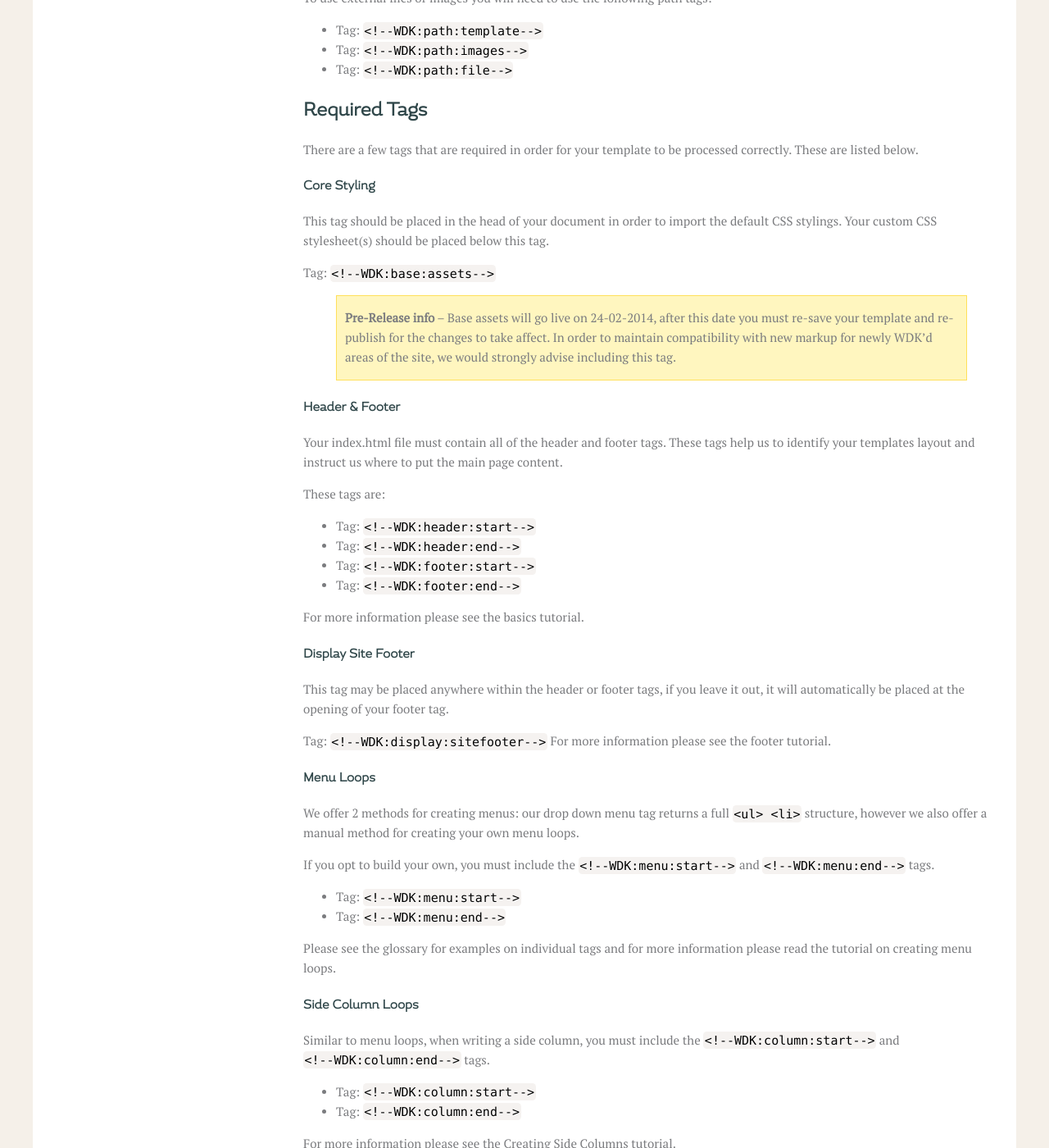
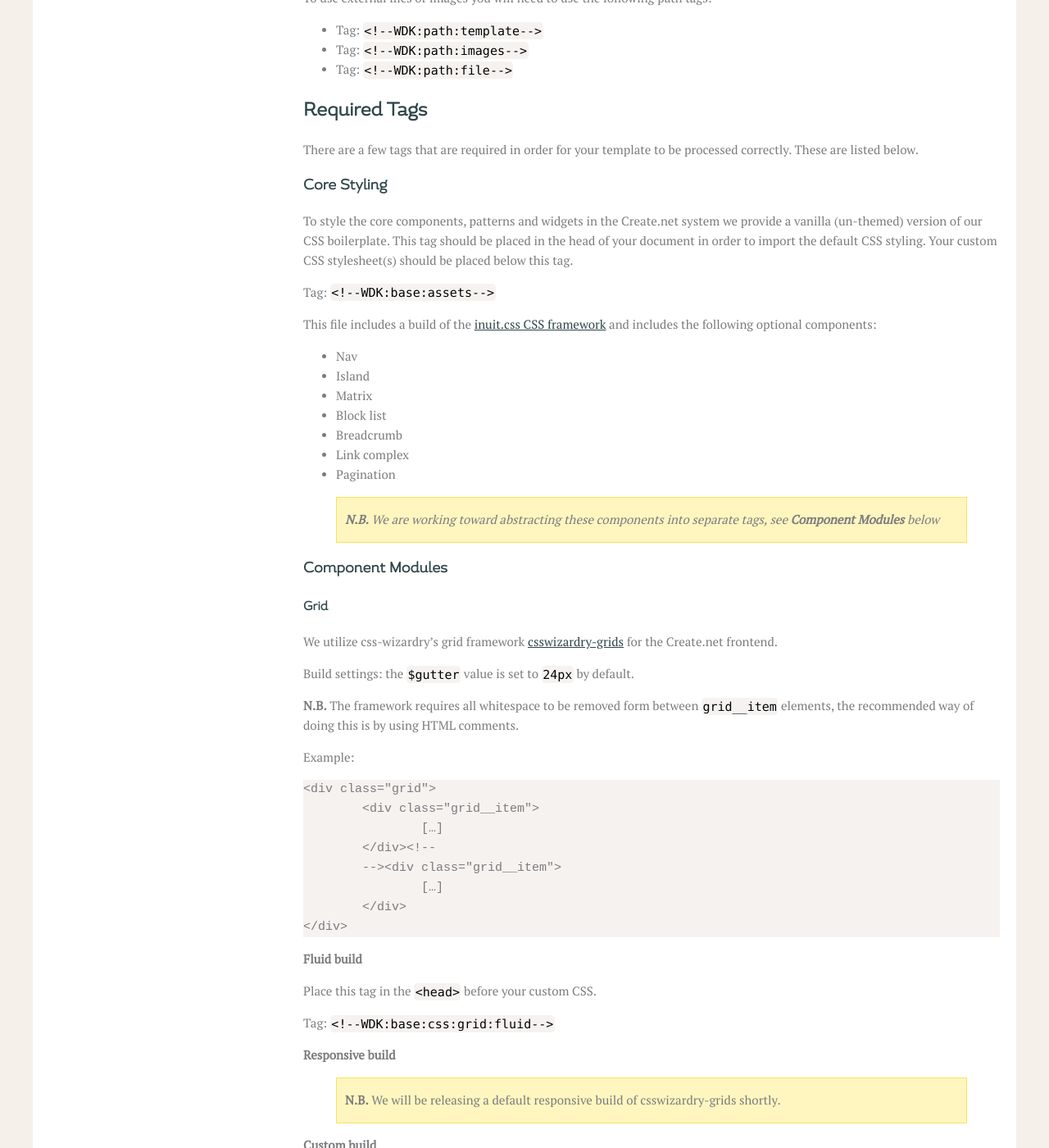
Before and after one commit to createdotnet/wdk, a Jekyll site: the page built from _tutorials/requirements-restrictions.md, in a window 1280 px wide and 1400 px high, scrolled down 781 px. Shown: the whole window at 82% size. Built offline with Jekyll 4.4.1, drawn with Linux system fonts in a browser that asks for light colours; some of the changed text lies outside the part shown.

Commit message:
Document grids.

````diff
--- a/_tutorials/requirements-restrictions.md
+++ b/_tutorials/requirements-restrictions.md
@@ -41,15 +41,62 @@ There are a few tags that are required in order for your template to be processe
 These are listed below.
 
 
-#### Core Styling
-This tag should be placed in the head of your document in order to import the default CSS stylings. Your custom CSS stylesheet(s) should be placed below this tag.
+### Core Styling
+
+To style the core components, patterns and widgets in the Create.net system we provide a vanilla (un-themed) version of our CSS boilerplate. This tag should be placed in the head of your document in order to import the default CSS styling. Your custom CSS stylesheet(s) should be placed below this tag.
 
 Tag: `<!--WDK:base:assets-->`
 
-> **Pre-Release info** – Base assets will go live on 24-02-2014, after this date you must re-save your template and re-publish for the changes to take affect. In order to maintain compatibility with new markup for newly WDK’d areas of the site, we would strongly advise including this tag.
+This file includes a build of the [inuit.css CSS framework](https://github.com/csswizardry/inuit.css/) and includes the following optional components:
 
+* Nav
+* Island
+* Matrix
+* Block list
+* Breadcrumb
+* Link complex
+* Pagination
 
-#### Header & Footer
+> *__N.B.__ We are working toward abstracting these components into separate tags, see __Component Modules__ below*
+
+### Component Modules
+
+#### Grid
+
+We utilize css-wizardry’s grid framework [csswizardry-grids](https://github.com/csswizardry/csswizardry-grids) for the Create.net frontend.
+
+Build settings: the `$gutter` value is set to `24px` by default.
+
+**N.B.** The framework requires all whitespace to be removed form between `grid__item` elements, the recommended way of doing this is by using HTML comments.
+
+Example:
+
+```
+<div class="grid">
+	<div class="grid__item">
+		[…]
+	</div><!--
+	--><div class="grid__item">
+		[…]
+	</div>
+</div>
+```
+
+**Fluid build**
+
+Place this tag in the `<head>` before your custom CSS.
+
+Tag: `<!--WDK:base:css:grid:fluid-->`
+
+**Responsive build**
+
+> **N.B.** We will be releasing a default responsive build of csswizardry-grids shortly.
+
+**Custom build**
+
+Alternatively you can upload your own version of [csswizardry-grids](https://github.com/csswizardry/csswizardry-grids) that will utilize the responsive classes across the system.
+
+### Header & Footer
 Your index.html file must contain all of the header and footer tags. These tags help us to identify your templates layout and instruct us where to put the main page content.
 
 These tags are:
@@ -62,7 +109,7 @@ These tags are:
 For more information please see the basics tutorial.
 
 
-#### Display Site Footer
+### Display Site Footer
 This tag may be placed anywhere within the header or footer tags, if you leave it out, it will automatically be placed at the opening of your footer tag.
 
 Tag: `<!--WDK:display:sitefooter-->`
@@ -70,7 +117,7 @@ For more information please see the footer tutorial.
 
 
 
-#### Menu Loops
+### Menu Loops
 We offer 2 methods for creating menus: our drop down menu tag returns a full `<ul> <li>` structure, however we also offer a manual method for creating your own menu loops.
 
 If you opt to build your own, you must include the `<!--WDK:menu:start-->` and `<!--WDK:menu:end-->` tags.
@@ -82,7 +129,7 @@ Please see the glossary for examples on individual tags and for more information
 
 
 
-#### Side Column Loops
+### Side Column Loops
 Similar to menu loops, when writing a side column, you must include the `<!--WDK:column:start-->` and `<!--WDK:column:end-->` tags.
 
 - Tag: `<!--WDK:column:start-->`
@@ -92,7 +139,7 @@ For more information please see the Creating Side Columns tutorial.
 
 
 
-#### Conditional Tags
+### Conditional Tags
 The WDK supports conditional statements. Any `<!--WDK:if-->` tag must be ended with `<!--WDK:endif-->`.
 
 - Tag: `<!--WDK:if-->`
````
